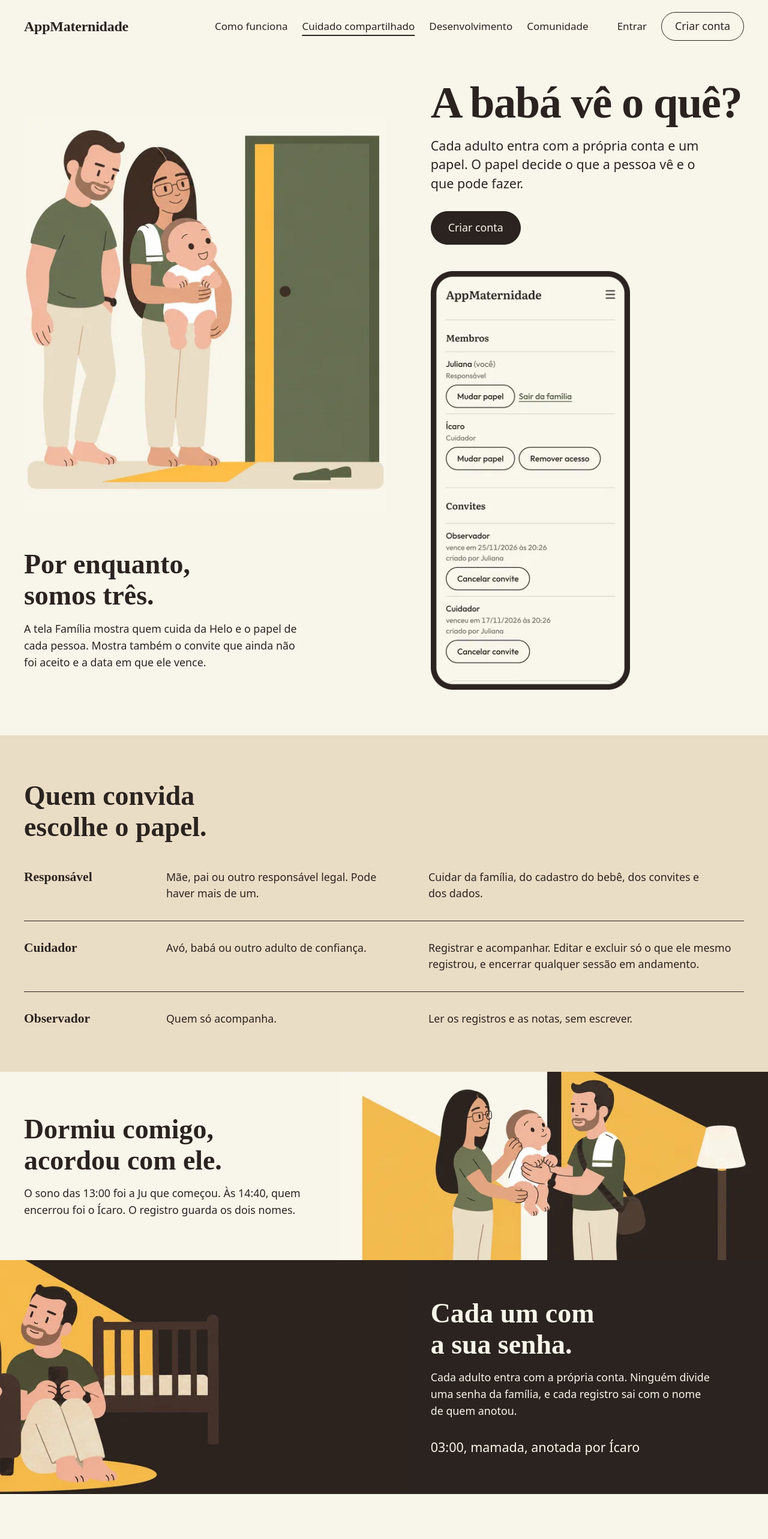
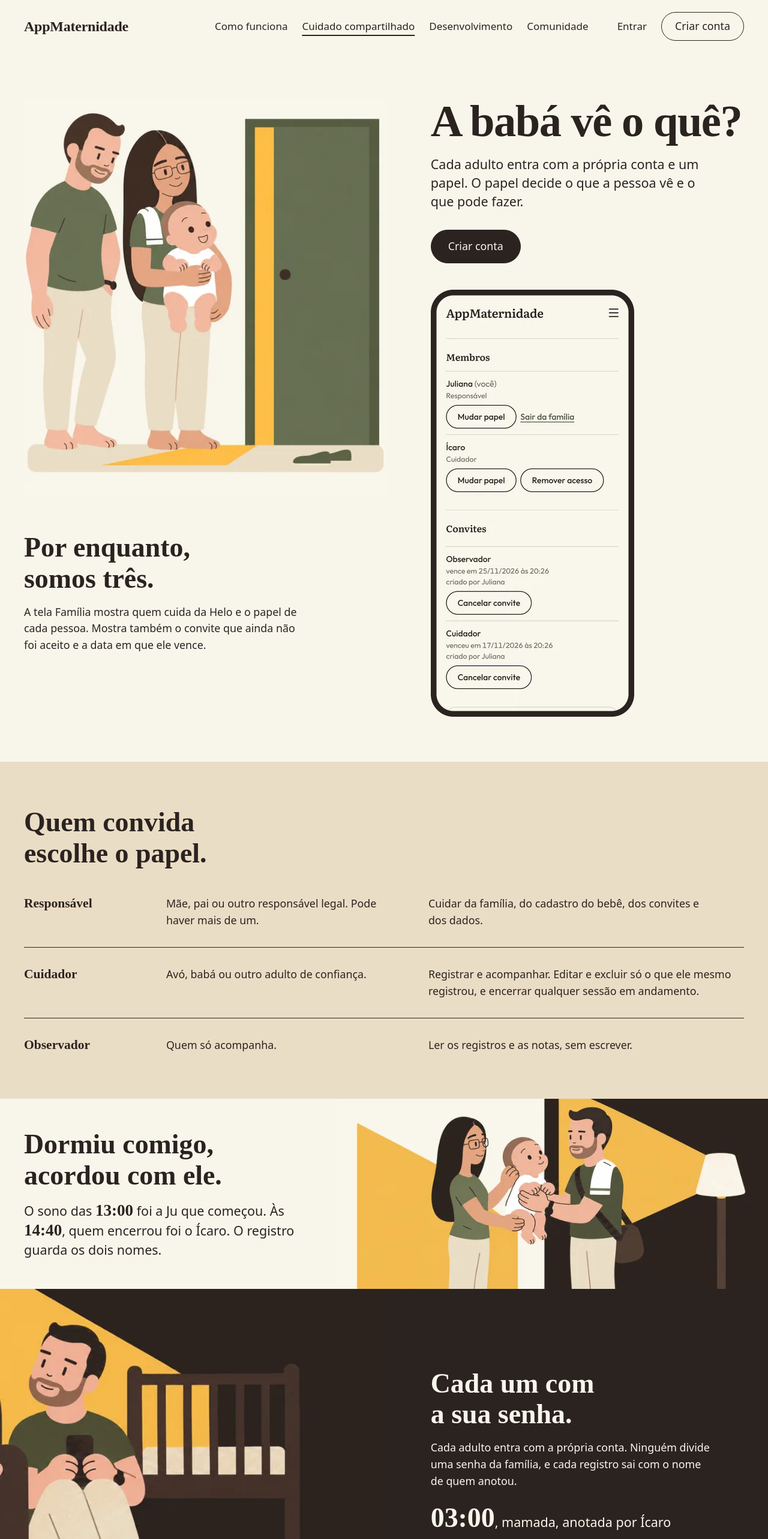
Before and after one commit to DeD-TechStack/AppMaternidade, a React (Vite) app in the folder web/: page /cuidado-compartilhado in a window 1280 px wide. Shown: the top 2566 px of the page at 60% size. Built offline with nearby package versions, Linux system fonts and the light colour scheme; no server answers.

Commit message:
Refina o Cuidado compartilhado: horas em destaque e abertura recomposta

```diff
--- a/web/src/componentes/cuidado-casa/AberturaCuidado.tsx
+++ b/web/src/componentes/cuidado-casa/AberturaCuidado.tsx
@@ -6,10 +6,11 @@ import { CenaDaPagina } from './CenaDaPagina.tsx'
 import './cuidado-casa.css'
 
 /**
- * A primeira faixa, em papel: a cena (CC-S1, uma imagem comum, sem a cena herói do pacote), o título, o texto, a ação, a tela
- * Família na moldura (CC-S2) e, sob a cena, "por enquanto, somos três". De 1024 em diante a cena fica à esquerda e o
- * texto com a moldura à direita; abaixo, a cena abre a página e o campo de areia que vem logo depois dela guarda o
- * título, o texto, a ação e a moldura.
+ * A primeira faixa, em papel: a cena (CC-S1, a placa inteira, sem a cena herói do pacote), o título, o texto, a
+ * ação, a tela Família na moldura (CC-S2) e "por enquanto, somos três". A composição muda pela largura do contêiner
+ * da página (cuidado-casa.css): uma coluna no celular (cena, título, texto, a ação logo abaixo, a moldura e o
+ * "três"), duas colunas de 640 em diante (cena e chamada; moldura e "três") e, de 1024 em diante, a cena à
+ * esquerda com o "três" embaixo e a chamada com a moldura à direita.
  */
 export function AberturaCuidado() {
   return (
@@ -27,7 +28,9 @@ export function AberturaCuidado() {
             </div>
             <BotaoLargo variante="primario" rotulo={CUIDADO.cta1} para={DESTINO_CRIAR_CONTA} />
           </div>
-          <ProdutoEmMoldura tela={{ ...IMAGENS_CUIDADO.tela, alt: CUIDADO.alt.tela1 }} moldura={IMAGENS_CUIDADO.moldura} />
+          <div className="cc-moldura">
+            <ProdutoEmMoldura tela={{ ...IMAGENS_CUIDADO.tela, alt: CUIDADO.alt.tela1 }} moldura={IMAGENS_CUIDADO.moldura} />
+          </div>
         </div>
 
         <div className="cc-tres cc-medida">
--- /dev/null
+++ b/web/src/componentes/cuidado-casa/HorasNoTexto.tsx
@@ -0,0 +1,21 @@
+const HORA = /(\d{2}:\d{2})/
+
+/**
+ * Uma frase do deck com as horas (hh:mm) em `<strong data-cc-hora>`: as horas carregam a ideia da página (quem
+ * começou, quem encerrou, quem anotou), e o CSS as põe no tipo dos títulos. A frase não muda: só ganha marcação.
+ */
+export function HorasNoTexto({ texto }: { texto: string }) {
+  return (
+    <>
+      {texto.split(HORA).map((parte, i) =>
+        i % 2 === 1 ? (
+          <strong key={i} data-cc-hora="" className="cc-hora">
+            {parte}
+          </strong>
+        ) : (
+          parte
+        ),
+      )}
+    </>
+  )
+}
--- a/web/src/componentes/cuidado-casa/cuidado-casa.css
+++ b/web/src/componentes/cuidado-casa/cuidado-casa.css
@@ -1,8 +1,10 @@
-/* /cuidado-compartilhado (CLONE-CUIDADO, slot sheet t1i_cuidado). Só os espaços do papel (`var(--espaco-*)`,
-   `var(--quadro-calha)`) e as cores do tema (`var(--color-*)`); os px soltos são os tamanhos dos slots (as cenas, a
-   medida do texto e as colunas da lista de papéis). Estático: nada se move, nada nasce escondido, sem sombra, sem
-   gradiente, sem filtro, sem itálico, sem caixa alta, sem transição. Os chãos (papel, areia, cacau) vêm do
-   `data-faixa-fundo` das faixas; a faixa de cima e as bordas de baixo das cenas rentes à borda são desta página. */
+/* /cuidado-compartilhado (CLONE-CUIDADO, POLISH-CUIDADO, slot sheet t1i_cuidado). Só os espaços do papel
+   (`var(--espaco-*)`, `var(--quadro-calha)`) e as cores do tema (`var(--color-*)`); os px soltos são os tamanhos dos
+   slots (as cenas, a medida do texto, a tela da moldura e as colunas da lista de papéis). Estático: nada se move,
+   nada nasce escondido, sem sombra, sem gradiente, sem filtro, sem itálico, sem caixa alta, sem transição.
+   A composição quebra pela largura do contêiner da página (`cc-pagina`, o [data-casa] desta página), nunca pela
+   janela: 640 (duas colunas) e 1024 (a composição larga, a mesma do `<source>` das cenas). A altura curta da janela
+   (@media max-height) só encolhe a cena do herói, para a ação caber na primeira dobra. */
 
 /* A pílula do cabeçalho, quieta nesta página: contorno de cacau, sem enchimento (o atributo é posto no <html> pela
    página, e a casca não muda). */
@@ -23,6 +25,17 @@
   margin-top: 0;
 }
 
+/* O contêiner da página: o [data-casa] que abre com a abertura desta página. `--cc-q` é a largura do quadro
+   (a mesma conta do QuadroLayout, sobre o contêiner) e `--cc-borda`, o x da borda esquerda dele. */
+[data-casa]:has(> .cc-abertura) {
+  container: cc-pagina / inline-size;
+}
+
+[data-casa]:has(> .cc-abertura) > * {
+  --cc-q: min(var(--quadro-largura), 100cqw - 2 * var(--quadro-calha));
+  --cc-borda: calc((100cqw - var(--cc-q)) / 2);
+}
+
 /* A medida de um bloco de texto da página: 470 px em 1440 (slot sheet, seção 3). */
 .cc-medida {
   max-width: min(100%, 470px);
@@ -33,17 +46,38 @@
   gap: var(--espaco-pilha);
 }
 
-/* ---- Faixa 1: a abertura, em papel. Abaixo de 1024: a cena, o campo de areia (texto e moldura) e o bloco "três". ---- */
+/* As horas que carregam a ideia (quem começou, quem encerrou, quem anotou): o tipo dos títulos, cheias, com
+   algarismos de mesma largura, sem quebrar. Na frase do sono, um degrau acima do texto; na legenda, a hora é a linha. */
+.cc-hora {
+  font-family: var(--fonte-exibicao);
+  font-size: var(--texto-titulo-3-tamanho);
+  font-weight: var(--peso-titulo);
+  line-height: var(--texto-titulo-3-entrelinha);
+  font-variant-numeric: tabular-nums lining-nums;
+  white-space: nowrap;
+}
+
+.cc-legenda .cc-hora {
+  font-size: var(--texto-titulo-1-tamanho);
+}
+
+/* ---- Faixa 1: a abertura, em papel. ---- */
 .cc-abertura {
   position: relative;
   box-sizing: border-box;
   width: 100%;
-  padding-top: var(--espaco-junto);
-  padding-bottom: var(--espaco-secao);
+  padding-block: var(--espaco-secao);
   overflow-x: clip;
 }
 
-/* A caixa da cena é a do <picture> (proporção fixa por faixa de largura): se o arquivo não chegar, a caixa fica. */
+/* No celular: uma coluna (cena, chamada com a ação logo abaixo do texto, moldura, "três"). */
+.cc-abertura-quadro {
+  display: grid;
+  grid-template-columns: minmax(0, 1fr);
+  gap: var(--espaco-midia);
+}
+
+/* A caixa da cena é a do <picture> (proporção fixa): se o arquivo não chegar, a caixa fica. */
 .cc-cena-imagem {
   display: block;
   width: 100%;
@@ -56,26 +90,31 @@
   object-fit: cover;
 }
 
-/* CC-S1 em 390: o recorte de 350 × 220. */
+/* CC-S1: a placa inteira (981 × 1082) na proporção dela, então nada se corta: no máximo 420 px de largura e, numa
+   janela curta, no máximo 46 % (36 % abaixo de 700 px de altura) da altura pequena da janela. O fundo da placa é o
+   papel da faixa, então a sobra ao lado não desenha borda. */
 .cc-abertura .cc-cena-imagem {
-  aspect-ratio: 350 / 220;
+  --cc-cena-teto: 46svh;
+
+  width: min(100%, 420px, max(12rem, calc(var(--cc-cena-teto) * 981 / 1082)));
+  aspect-ratio: 981 / 1082;
 }
 
-/* O campo de areia de ponta a ponta: começa na borda de baixo da cena. */
-/* Os vãos de 390 (o campo, a ação e a moldura) deixam a tela da moldura com 240 a 250 px dentro da primeira dobra
-   de 844, e a cena maior que a parte da moldura que se vê (slot sheet, seção 4). */
+@media (max-height: 700px) {
+  .cc-abertura .cc-cena-imagem {
+    --cc-cena-teto: 36svh;
+  }
+}
+
 .cc-texto {
   display: grid;
   grid-template-columns: minmax(0, 1fr);
   gap: var(--espaco-midia);
-  margin-inline: calc(-1 * var(--quadro-calha));
-  padding: var(--espaco-grupo) var(--quadro-calha) var(--espaco-bloco);
-  background-color: var(--color-areia);
 }
 
 .cc-chamada {
   display: grid;
-  gap: var(--espaco-midia);
+  gap: var(--espaco-grupo);
   justify-items: start;
 }
 
@@ -84,60 +123,83 @@
   gap: var(--espaco-pilha);
 }
 
-.cc-tres {
-  padding-top: var(--espaco-secao);
+/* A moldura mede a própria coluna: a tela tem a largura da coluna (menos a borda da moldura), até 330 px, e é
+   desse tamanho que a captura de 2x se lê no celular. */
+.cc-moldura {
+  container-type: inline-size;
 }
 
-@media (min-width: 1024px) {
-  .cc-abertura {
-    padding-top: var(--espaco-bloco);
+.cc-moldura .cm-produto-moldura {
+  --produto-tela: min(330px, 100cqw / 1.06);
+}
+
+@container cc-pagina (min-width: 640px) {
+  /* De 640 a 1023: duas colunas. A cena e a chamada lado a lado; a moldura e o "três" embaixo. */
+  .cc-abertura-quadro {
+    grid-template-columns: repeat(2, minmax(0, 1fr));
+    grid-template-areas:
+      'cena chamada'
+      'moldura tres';
+    align-items: center;
   }
 
+  .cc-texto {
+    display: contents;
+  }
+
+  .cc-abertura .cc-cena-imagem {
+    grid-area: cena;
+  }
+
+  .cc-chamada {
+    grid-area: chamada;
+  }
+
+  .cc-moldura {
+    grid-area: moldura;
+  }
+
+  .cc-tres {
+    grid-area: tres;
+  }
+}
+
+@container cc-pagina (min-width: 1024px) {
   /* 1440: a cena de 600 e o texto de 520 em x 800 (600 + 80 de vão), "três" sob a cena. */
   .cc-abertura-quadro {
-    display: grid;
     grid-template-columns: minmax(0, 600fr) minmax(0, 520fr);
     grid-template-rows: auto 1fr;
     grid-template-areas:
       'cena texto'
       'tres texto';
     column-gap: var(--espaco-secao);
+    align-items: start;
   }
 
   .cc-abertura .cc-cena-imagem {
-    grid-area: cena;
-    margin-top: var(--espaco-midia);
-  }
-
-  .cc-abertura .cc-cena-imagem {
-    aspect-ratio: 600 / 662;
+    width: 100%;
   }
 
   .cc-texto {
+    display: grid;
     grid-area: texto;
     gap: var(--espaco-bloco);
-    margin-inline: 0;
-    padding: 0;
-    background-color: transparent;
   }
 
-  .cc-chamada {
-    gap: var(--espaco-grupo);
+  /* As áreas de 640 não existem dentro do .cc-texto: a chamada e a moldura voltam ao fluxo dele. */
+  .cc-chamada,
+  .cc-moldura {
+    grid-area: auto;
   }
 
-  .cc-tres {
-    grid-area: tres;
-    padding-top: var(--espaco-midia);
+  /* A spec desta página fixa a tela em 320 px em 1440. */
+  .cc-moldura .cm-produto-moldura {
+    --produto-tela: min(320px, 100cqw / 1.06);
   }
 }
 
-/* A tela de 320 px em 1440 e de 280 em 390 (a moldura tem 1,06 vez a tela): o `--produto-tela` do pacote vale 340 em
-   1440, e a spec desta página fixa 320. */
-.cc-texto .cm-produto-moldura {
-  --produto-tela: clamp(280px, calc(280px + (100vw - 390px) * 40 / 1050), 320px);
-}
-
-/* ---- Faixa 2: os papéis, uma lista de três linhas com fio de 1 px entre elas (nunca cartões). ---- */
+/* ---- Faixa 2: os papéis, uma lista de três linhas com fio de 1 px entre elas (nunca cartões). No celular, cada
+   rótulo tem a sua linha inteira. ---- */
 .cc-papeis-bloco {
   display: grid;
   gap: var(--espaco-bloco);
@@ -166,7 +228,7 @@
   padding-bottom: 0;
 }
 
-@media (min-width: 1024px) {
+@container cc-pagina (min-width: 1024px) {
   /* Colunas de 200, 400 e o resto; o vão deixa a terceira em x 800 em 1440 (o mesmo x do texto da abertura). */
   .cc-papel {
     grid-template-columns: minmax(0, 200px) minmax(0, 400px) minmax(0, 1fr);
@@ -176,7 +238,7 @@
 }
 
 /* ---- Faixas 3 e 4: a cena rente à borda da janela, de cima a baixo da faixa (a faixa tem a altura da cena). ----
-   Abaixo de 1024: o texto primeiro, depois a cena de ponta a ponta com a borda de baixo na borda da faixa. */
+   No celular: o texto primeiro, depois a cena de ponta a ponta com a borda de baixo na borda da faixa. */
 .cc-meio {
   display: flex;
   flex-direction: column;
@@ -192,27 +254,20 @@
   width: calc(100% + 2 * var(--quadro-calha));
   margin-inline: calc(-1 * var(--quadro-calha));
   margin-bottom: calc(-1 * var(--espaco-secao));
+  aspect-ratio: 390 / 343;
 }
 
-@media (max-width: 1023.98px) {
-  .cc-meio-cena {
-    aspect-ratio: 390 / 343;
-  }
-
-  .cc-meio[data-cc-cena='cena3'] .cc-meio-cena {
-    aspect-ratio: 390 / 332;
-  }
+.cc-meio[data-cc-cena='cena3'] .cc-meio-cena {
+  aspect-ratio: 390 / 332;
 }
 
-@media (min-width: 1024px) {
+@container cc-pagina (min-width: 1024px) {
   /* O quadro deixa de ser o referencial: a cena se posiciona na faixa (position: relative do pacote). */
   .cm-faixa-quadro:has(> .cc-meio) {
     position: static;
   }
 
   .cc-meio {
-    --cc-escala: calc(min(100vw, 1440px) / 1440);
-
     box-sizing: border-box;
     justify-content: center;
     margin-block: calc(-1 * var(--espaco-secao));
@@ -222,41 +277,47 @@
   .cc-meio-cena {
     position: absolute;
     inset-block: 0;
-    width: auto;
+    width: var(--cc-cena-l);
     margin: 0;
+    aspect-ratio: auto;
   }
 
-  /* CC-S3, as quatro mãos: 800 × 353 em 1440, rente à borda direita e a cima e a baixo; escala com a janela. */
+  /* CC-S3, as quatro mãos: da coluna do texto (x 640 em 1440) até a borda direita, 800 × 353 em 1440, na proporção
+     da placa; o texto fica na coluna de 470 antes dela. */
   .cc-meio[data-cc-cena='cena2'] {
-    min-height: calc(353 * var(--cc-escala));
+    --cc-cena-l: calc(100cqw - var(--cc-borda) - var(--cc-q) * 520 / 1200);
+
+    min-height: calc(var(--cc-cena-l) * 353 / 800);
   }
 
   .cc-meio[data-cc-cena='cena2'] .cc-meio-cena {
     right: 0;
-    width: calc(800 * var(--cc-escala));
   }
 
   .cc-meio[data-cc-cena='cena2'] .cc-meio-cena img {
     object-position: left center;
   }
 
-  /* O texto não chega à cena: de x 120 até 470 px, ou até o vão antes da cena, o que vier primeiro. */
   .cc-meio[data-cc-cena='cena2'] .cc-meio-texto {
-    max-width: min(470px, calc(100vw - 800 * var(--cc-escala) - (100vw - 100%) / 2 - var(--espaco-bloco)));
+    max-width: min(470px, calc(var(--cc-q) * 520 / 1200 - var(--espaco-bloco)));
   }
 
-  /* CC-S4, Ícaro com o celular: 760 × 439 em 1440, rente à borda esquerda; o texto em x 800 (600 + 80 do quadro). */
+  /* CC-S4, Ícaro com o celular: da borda esquerda até o fim da primeira coluna do quadro (720 em 1440), 720 × 600,
+     com a placa ancorada à esquerda: Ícaro e o berço enchem a caixa e o cacau vazio da placa fica de fora. O texto em
+     x 800 (600 + 80 do quadro). */
   .cc-meio[data-cc-cena='cena3'] {
-    min-height: calc(439 * var(--cc-escala));
+    --cc-cena-l: calc(var(--cc-borda) + (var(--cc-q) - var(--espaco-secao)) * 600 / 1120);
+
+    min-height: calc(var(--cc-cena-l) * 5 / 6);
   }
 
   .cc-meio[data-cc-cena='cena3'] .cc-meio-cena {
     left: 0;
-    width: calc(760 * var(--cc-escala));
+    aspect-ratio: auto;
   }
 
   .cc-meio[data-cc-cena='cena3'] .cc-meio-cena img {
-    object-position: right center;
+    object-position: left bottom;
   }
 
   .cc-meio[data-cc-cena='cena3'] .cc-meio-texto {
@@ -264,3 +325,25 @@
     margin-left: calc((100% - var(--espaco-secao)) * 600 / 1120 + var(--espaco-secao));
   }
 }
+
+/* ---- Faixa 5: quando alguém para de cuidar. O título numa coluna e o texto na outra (nenhuma metade vazia); no
+   celular, um embaixo do outro. ---- */
+.cc-parar {
+  display: grid;
+  grid-template-columns: minmax(0, 1fr);
+  gap: var(--espaco-pilha);
+}
+
+@container cc-pagina (min-width: 640px) {
+  .cc-parar {
+    grid-template-columns: repeat(2, minmax(0, 1fr));
+    column-gap: var(--espaco-bloco);
+  }
+}
+
+@container cc-pagina (min-width: 1024px) {
+  .cc-parar {
+    grid-template-columns: minmax(0, 600fr) minmax(0, 520fr);
+    column-gap: var(--espaco-secao);
+  }
+}
--- a/web/src/conteudo/casa/cuidado.ts
+++ b/web/src/conteudo/casa/cuidado.ts
@@ -69,10 +69,12 @@ export interface CenaDePagina {
   celular: { src: string; srcSet: string; sizes: string; largura: number; altura: number }
 }
 
-// Os arquivos são servidos pelo ASSET-2 (web/public/cenas/cuidado e web/public/telas/t1i); até lá dão 404 e a
-// página mostra a caixa vazia da imagem. Os nomes e os tamanhos são os do slot sheet t1i_cuidado e da spec §3.
+// Os arquivos são os servidos pelo ASSET-2 (web/public/cenas/cuidado, web/public/telas/t1i e web/public/molduras).
+// Os nomes e os tamanhos são os do slot sheet t1i_cuidado e da spec §3; a caixa final de cada um vem do CSS.
 export const IMAGENS_CUIDADO = {
-  /** CC-S1: a família e a porta entreaberta (M12). 1440: 600 × 662; 390: 350 × 220. */
+  /** CC-S1: a família e a porta entreaberta (M12). 1440: 600 × 662. Abaixo de 1024 vale a mesma placa inteira, de
+   * no máximo 420 px de largura (350 × 386 em 390): o recorte 390c (350 × 220) cortava Ícaro na borda e as pernas na
+   * base, e nenhuma figura do herói fica cortada por uma borda. */
   cena1: {
     largo: {
       src: '/cenas/cuidado/m12-heroi-600w.webp',
@@ -82,11 +84,11 @@ export const IMAGENS_CUIDADO = {
       altura: 1082,
     },
     celular: {
-      src: '/cenas/cuidado/m12-heroi-390c-350w.webp',
-      srcSet: '/cenas/cuidado/m12-heroi-390c-350w.webp 350w, /cenas/cuidado/m12-heroi-390c-700w.webp 700w',
-      sizes: '100vw',
-      largura: 700,
-      altura: 440,
+      src: '/cenas/cuidado/m12-heroi-600w.webp',
+      srcSet: '/cenas/cuidado/m12-heroi-600w.webp 600w, /cenas/cuidado/m12-heroi-981w.webp 981w',
+      sizes: 'min(90vw, 420px)',
+      largura: 981,
+      altura: 1082,
     },
   },
   /** CC-S3: as quatro mãos (M05). 1440: 800 × 353 rente à borda direita; 390: 390 × 343. */
@@ -128,15 +130,14 @@ export const IMAGENS_CUIDADO = {
     src: '/telas/t1i/familia-280w.webp',
     srcSet:
       '/telas/t1i/familia-280w.webp 280w, /telas/t1i/familia-320w.webp 320w, /telas/t1i/familia-560w.webp 560w, /telas/t1i/familia-640w.webp 640w',
-    sizes: '(min-width: 1024px) 320px, 280px',
+    sizes: '(min-width: 1024px) 320px, min(330px, 85vw)',
     largura: 640,
     altura: 1385,
   },
-  // placeholder until ASSET-2 manifest: a moldura do dia ainda não tem arquivo servido; 678 × 1470 são medidas
-  // provisórias (a proporção de uma moldura de celular em pé), e valem as do manifesto do ASSET-2 quando ele existir.
+  /** A moldura do dia servida (web/public/molduras, PROVENANCE): 678 × 1423, a tela de 640 × 1385 mais 3 % de borda. */
   moldura: {
     src: '/molduras/moldura-dia.png',
     largura: 678,
-    altura: 1470,
+    altura: 1423,
   },
 } as const
--- a/web/src/paginas/publicas/CuidadoCompartilhado.tsx
+++ b/web/src/paginas/publicas/CuidadoCompartilhado.tsx
@@ -1,10 +1,10 @@
 import { useEffect } from 'react'
 import { AberturaCuidado } from '../../componentes/cuidado-casa/AberturaCuidado.tsx'
 import { FaixaComCena } from '../../componentes/cuidado-casa/FaixaComCena.tsx'
+import { HorasNoTexto } from '../../componentes/cuidado-casa/HorasNoTexto.tsx'
 import { PapeisDaFamilia } from '../../componentes/cuidado-casa/PapeisDaFamilia.tsx'
 import { FaixaInteira } from '../../componentes/secoes/FaixaInteira.tsx'
 import { Fechamento } from '../../componentes/secoes/Fechamento.tsx'
-import { Legenda } from '../../componentes/secoes/Legenda.tsx'
 import { PaginaCasa } from '../../componentes/secoes/PaginaCasa.tsx'
 import { CUIDADO, DESTINO_CRIAR_CONTA, IMAGENS_CUIDADO } from '../../conteudo/casa/cuidado.ts'
 import { NOMES_DE_PAGINA } from '../../conteudo/publicas-texto.ts'
@@ -13,8 +13,9 @@ import { useTituloDaPagina } from './useTitulo.ts'
 /**
  * /cuidado-compartilhado, nas seções da casa (CLONE-CUIDADO): a página responde quem vê o quê. Seis faixas, nos chãos
  * papel (a abertura, com a cena, o texto e a tela Família na moldura), areia (os três papéis em uma lista), papel (as
- * mãos, rente à borda direita), cacau (Ícaro com o celular, rente à borda esquerda), papel (só texto) e cacau (o
- * fechamento). Todo texto vem de `conteudo/casa/cuidado.ts`.
+ * mãos, rente à borda direita), cacau (Ícaro com o celular, rente à borda esquerda), papel (o título numa coluna e o
+ * texto na outra) e cacau (o fechamento). Todo texto vem de `conteudo/casa/cuidado.ts`; as horas (13:00, 14:40 e
+ * 03:00) ganham o tipo dos títulos por `HorasNoTexto`, sem mudar a frase.
  */
 export function CuidadoCompartilhado() {
   useTituloDaPagina(NOMES_DE_PAGINA.cuidadoCompartilhado)
@@ -43,7 +44,9 @@ export function CuidadoCompartilhado() {
               <h2 id="cc-sono" className="text-titulo-1 font-titulo cm-sec-titulo">
                 {CUIDADO.sono.h2}
               </h2>
-              <p className="text-corpo font-texto cm-sec-texto">{CUIDADO.sono.p}</p>
+              <p className="text-abertura font-texto cm-sec-texto">
+                <HorasNoTexto texto={CUIDADO.sono.p} />
+              </p>
             </div>
           </FaixaComCena>
         </FaixaInteira>
@@ -56,17 +59,25 @@ export function CuidadoCompartilhado() {
               </h2>
               <p className="text-corpo font-texto cm-sec-texto">{CUIDADO.senha.p}</p>
             </div>
-            <Legenda texto={CUIDADO.senha.legenda} tom="noite" />
+            {/* A legenda da casa (p[data-legenda], tom noite), com a hora no tipo dos títulos: a peça Legenda do
+                pacote só aceita um nó de texto. */}
+            <p data-legenda="" data-tom="noite" className="text-abertura font-texto cm-legenda cc-legenda">
+              <HorasNoTexto texto={CUIDADO.senha.legenda} />
+            </p>
           </FaixaComCena>
         </FaixaInteira>
 
         <FaixaInteira fundo="papel" idTitulo="cc-parar">
-          <div className="cc-par cc-medida">
-            <h2 id="cc-parar" className="text-titulo-1 font-titulo cm-sec-titulo">
-              {CUIDADO.parar.h2}
-            </h2>
-            <p className="text-corpo font-texto cm-sec-texto">{CUIDADO.parar.p1}</p>
-            <p className="text-corpo font-texto cm-sec-texto">{CUIDADO.parar.p2}</p>
+          <div className="cc-parar">
+            <div className="cc-parar-titulo">
+              <h2 id="cc-parar" className="text-titulo-1 font-titulo cm-sec-titulo">
+                {CUIDADO.parar.h2}
+              </h2>
+            </div>
+            <div className="cc-par cc-medida">
+              <p className="text-corpo font-texto cm-sec-texto">{CUIDADO.parar.p1}</p>
+              <p className="text-corpo font-texto cm-sec-texto">{CUIDADO.parar.p2}</p>
+            </div>
           </div>
         </FaixaInteira>
 
```
Also changed, not shown: 1 other file (tests, documents, lock files or other folders).
